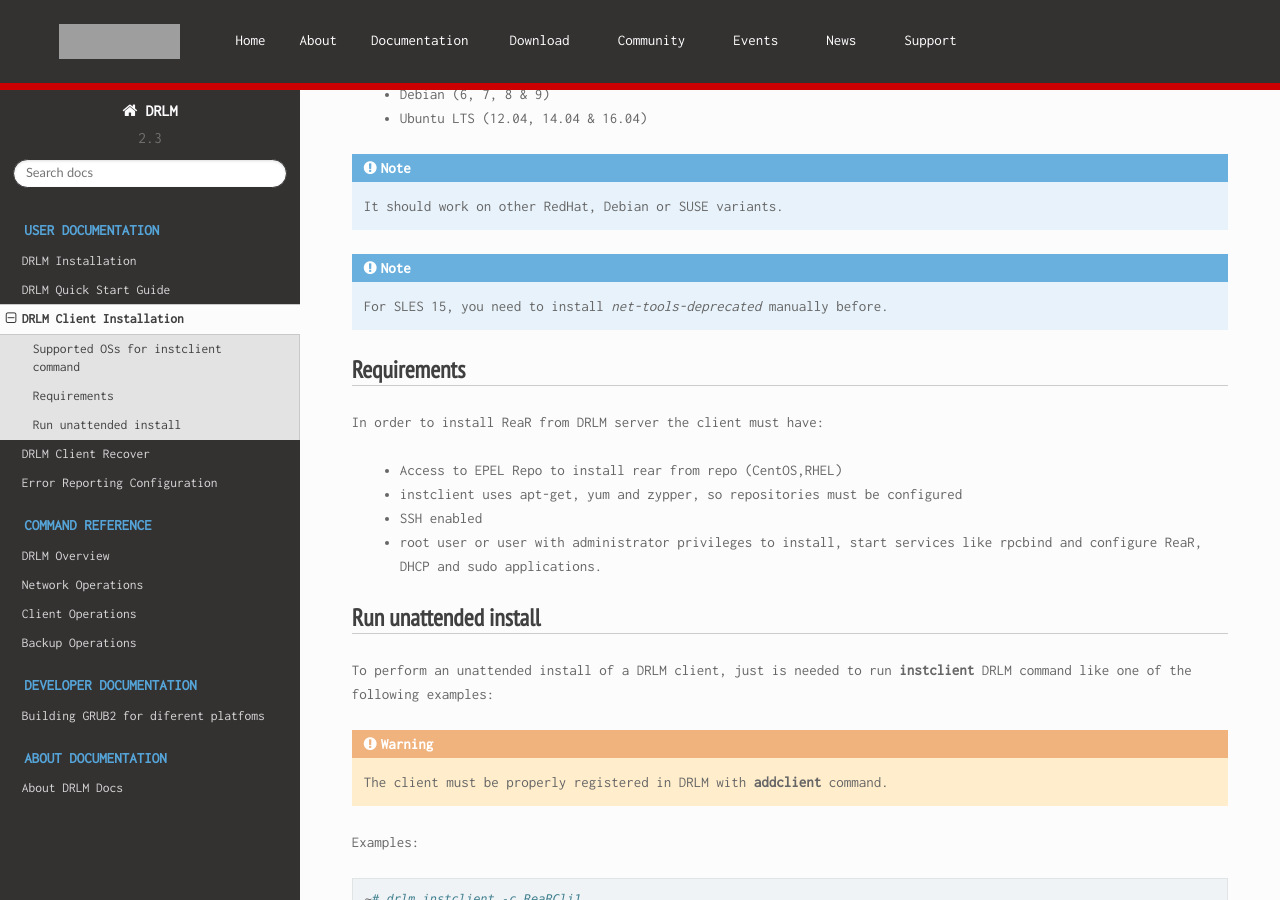
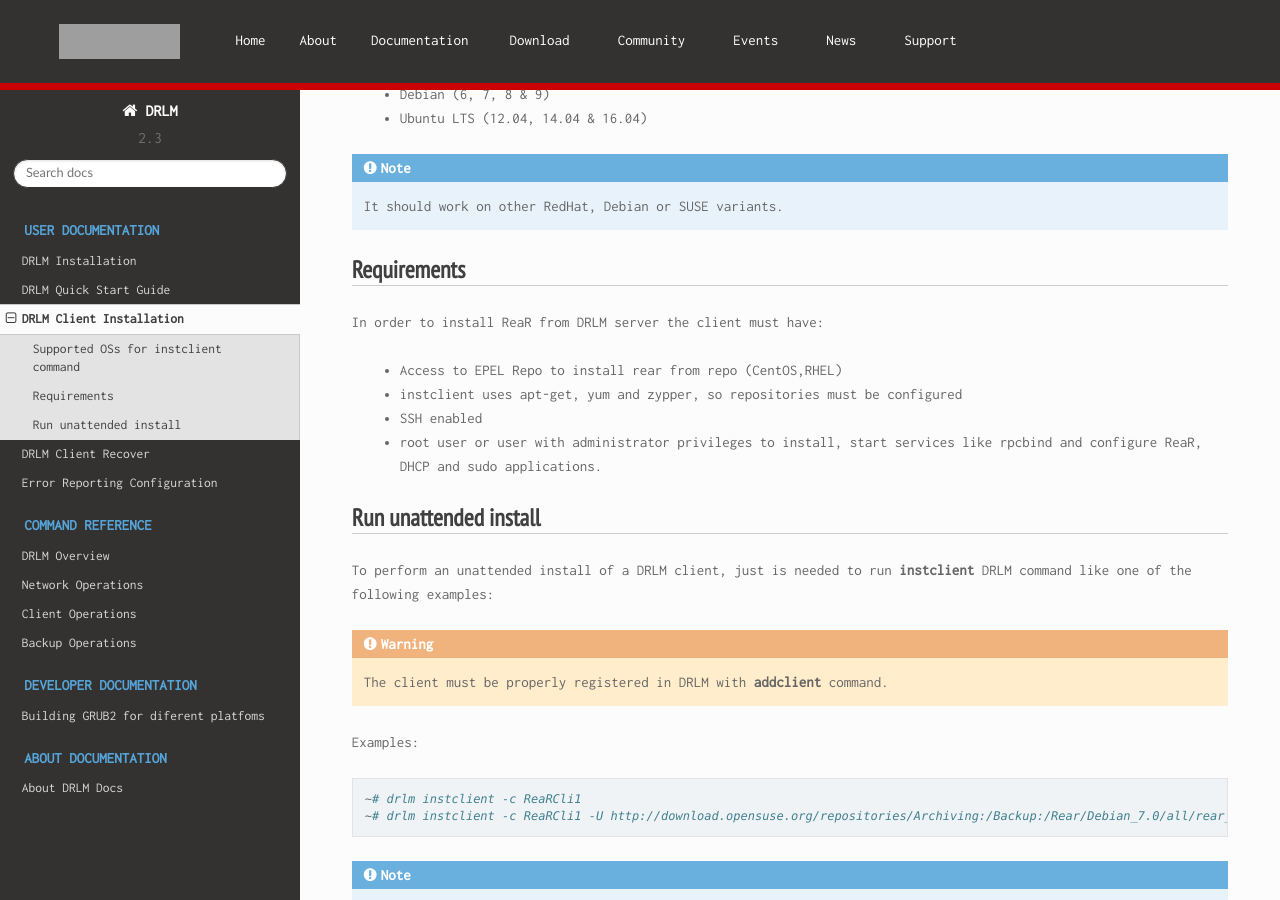
Before and after one commit to brainupdaters/drlm-docs, a Sphinx documentation site: the page built from docs/source/ClientConfig.rst, in a window 1280 px wide and 900 px high, scrolled down 633 px. Built offline with Sphinx 7.4.7 and the Read the Docs theme 2.0.0, drawn with Linux system fonts in a browser that asks for light colours; grey boxes are pictures that could not be loaded.

Commit message:
Net tools deprecated is installed automatically

```diff
--- a/docs/source/ClientConfig.rst
+++ b/docs/source/ClientConfig.rst
@@ -26,7 +26,6 @@
        * Ubuntu LTS (12.04, 14.04 & 16.04)
 
 .. note:: It should work on other RedHat, Debian or SUSE variants.
-.. note:: For SLES 15, you need to install `net-tools-deprecated` manually before.
 
 
 Requirements
```
